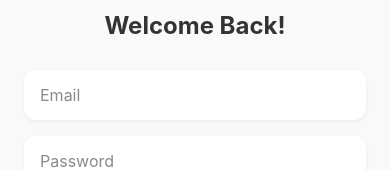
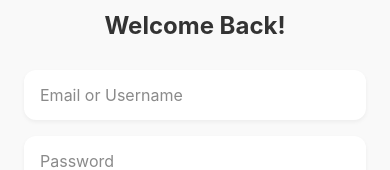
Before and after one commit to Team-3-H8-Final-Project/client, a React Native app in the folder GrammarAI/: screen /Login in a window 390 px wide. Shown: the part 327-497 px from the top of the page. Built offline with nearby package versions, Linux system fonts and the light colour scheme.

Commit message:
feat:wiring login

```diff
--- a/GrammarAI/pages/Login.js
+++ b/GrammarAI/pages/Login.js
@@ -12,11 +12,33 @@ import {
   ScrollView,
 } from "react-native";
 import { useNavigation } from "@react-navigation/native";
+import axiosInstance from "../helpers/axiosInstance";
 
 const Login = () => {
-  const [email, setEmail] = useState("");
+  const [identifier, setIdentifier] = useState("");
   const [password, setPassword] = useState("");
   const navigation = useNavigation();
+
+  const handleLogin = async () => {
+    try {
+      const result = await axiosInstance({
+        method: "POST",
+        url: "/login",
+        data: {
+          identifier,
+          password,
+        },
+      });
+      alert(`Login Success`);
+      navigation.navigate("MainApp")
+    } catch (error) {
+      if (error.response.data) {
+        alert(`${error.response.data.message}`);
+      } else {
+        alert(`Something went wrong`);
+      }
+    }
+  }
 
   return (
     <SafeAreaView style={styles.container}>
@@ -44,10 +66,9 @@ const Login = () => {
               <View style={styles.inputWrapper}>
                 <TextInput
                   style={styles.input}
-                  placeholder="Email"
-                  value={email}
-                  onChangeText={setEmail}
-                  keyboardType="email-address"
+                  placeholder="Email or Username"
+                  value={identifier}
+                  onChangeText={setIdentifier}
                   autoCapitalize="none"
                   placeholderTextColor="#8A8A8A"
                 />
@@ -65,7 +86,7 @@ const Login = () => {
               </View>
 
               <TouchableOpacity
-                onPress={() => navigation.navigate("MainApp")}
+                onPress={handleLogin}
                 style={styles.signupButton}
               >
                 <Text style={styles.signupButtonText}>Sign In</Text>
--- a/GrammarAI/pages/Register.js
+++ b/GrammarAI/pages/Register.js
@@ -36,7 +36,9 @@ const Register = () => {
         }
       });
       alert(`Register Success`)
-      navigation.navigate("Login")
+      // finish current screen and go to login screen
+      navigation.goBack()
+
     } catch (error) {
       if (error.response.data) {
         alert(`${error.response.data.message}`)
```
